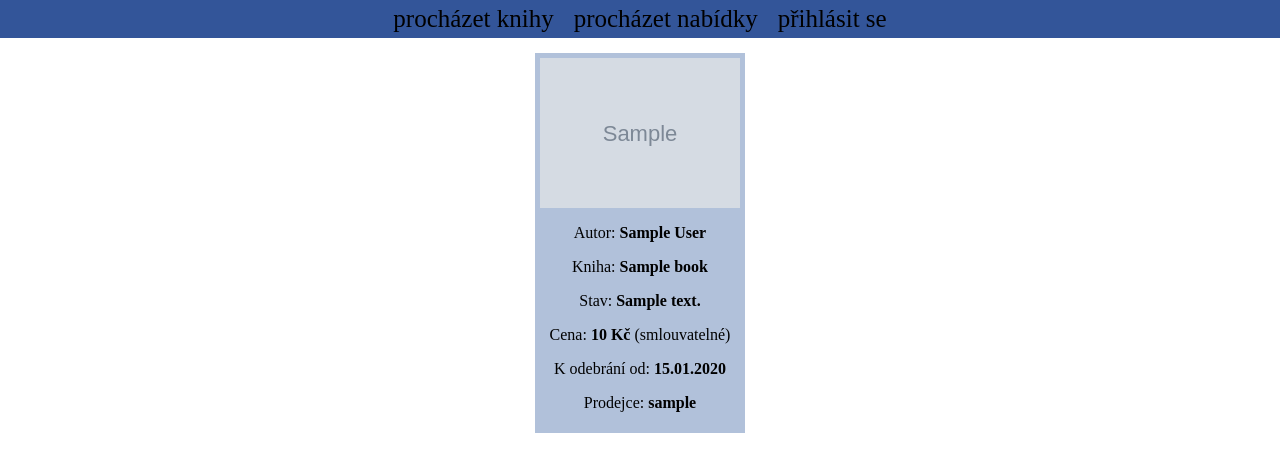
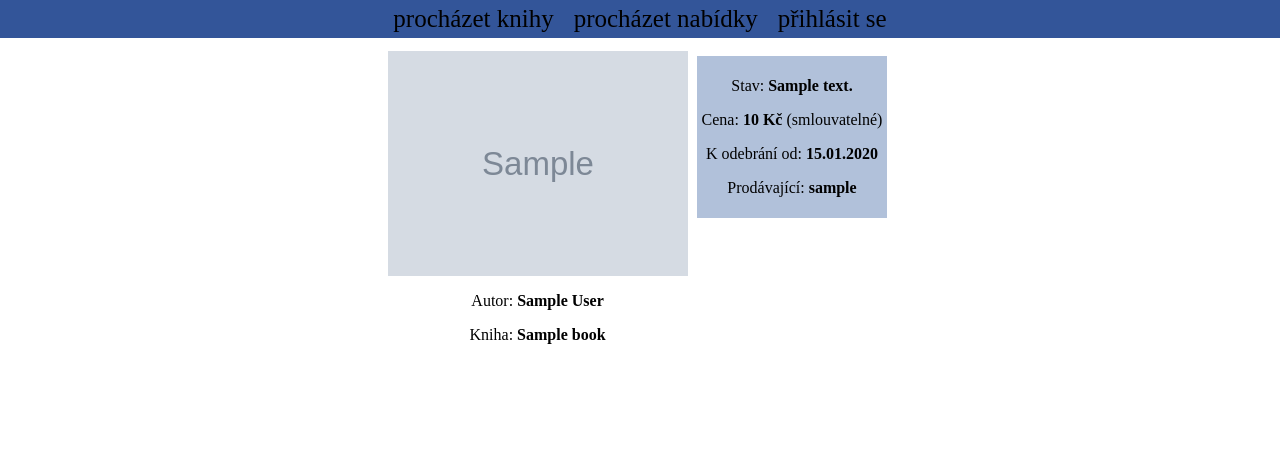
Before and after one commit to Brambor/BurzaGJK, a Django app: a page that uses templates/base.html in a window 1280 px wide. Shown: the top 472 px of the page. Run offline with Django 3.2, Linux system fonts and the light colour scheme; tables that the repository leaves empty hold one stand-in row (values such as "Sample post"); grey boxes marked "Sample" are stand-in pictures.

Commit message:
added grid_of_offers_for_one_book, fixes
-added grid_of_offers_for_one_book.html template
---book picture, author and book name are printed separately, not in
each offer (oposed to grid_of_offers.html)
-offers are verticly aligned to top (finaly!)
-fixed: own sells wont be excluded when coming from clusters

```diff
--- a/shop/views.py
+++ b/shop/views.py
@@ -14,13 +14,16 @@ def general_list(request, **kwargs):
 	try:
 		q = request.GET["book_id"]
 		offers = offers.filter(book=q)
+
+		template = loader.get_template('grid_of_offers_for_one_book.html')
 	except KeyError:
-		pass
+		template = loader.get_template('grid_of_offers.html')
 
 	try:
 		q = request.GET["type"]
 		if q == "buy":
 			offers = offers.exclude(vendor=user)
+			print("vendor excluded")
 		if q == "sell":
 			offers = offers.filter(active=True, vendor=user)
 		if q == "history":
@@ -32,8 +35,6 @@ def general_list(request, **kwargs):
 		"offers": offers,
 		"user": user,
 	}
-
-	template = loader.get_template('grid_of_offers.html')
 	return HttpResponse(template.render(context, request))
 
 def cluster_list(request):
--- a/static/css/styles.css
+++ b/static/css/styles.css
@@ -20,6 +20,7 @@ a {
 	transition-duration: 0.3s;
 	transition-timing-function: linear;
 }
+
 .top_bar_menu:hover {
 	background-color: #b1c1da;
 }
@@ -33,6 +34,7 @@ a {
 
 .offer {
 	display: inline-block;
+	vertical-align: top;
 	max-width: 300px;
 	padding: 5px;
 	margin: 5px;
--- a/templates/grid_of_clusters.html
+++ b/templates/grid_of_clusters.html
@@ -2,7 +2,7 @@
 
 	<div class="main_field">
 		{% for cluster in clusters %}
-			<a href="{% url 'general_filter'%}?book_id={{cluster.book_id}}"><div class="offer">
+			<a href="{% url 'general_filter'%}?book_id={{cluster.book_id}}&type=buy"><div class="offer">
 					<img src="{{cluster.image}}" style="max-width: 200px"></img>
 					<p>Autor: <b>{{cluster.book_author}}</b></p>
 					<p>Kniha: <b>{{cluster.book_name}}</b></p>
--- a/templates/grid_of_offers.html
+++ b/templates/grid_of_offers.html
@@ -16,7 +16,7 @@
 				{% if offer.will_be_active != None %}
 					<p>K odebrání od: <b>{{offer.will_be_active|date:"d.m.Y"}}</b></p>
 				{% endif %}
-				<p>Prodejce: <b>{{offer.vendor}}</b></p>
+				<p>Prodávající: <b>{{offer.vendor}}</b></p>
 			</div></a>
 		{% endfor %}
 	</div>
--- /dev/null
+++ b/templates/grid_of_offers_for_one_book.html
@@ -0,0 +1,29 @@
+{% include "base.html" %}
+
+	<table class="main_field">
+		<tr>
+			<td style="vertical-align: top;">
+				<img src="{{offers.first.book.image.url}}" style="max-width: 300px"></img>
+				<p>Autor: <b>{{offers.first.book.author}}</b></p>
+				<p>Kniha: <b>{{offers.first.book.name}}</b></p>
+			</td>
+			<td style="vertical-align: top;">
+				{% for offer in offers %}
+					<a href="{% url 'offer_detail' offer.id %}"><div class="offer">
+						<p>Stav: <b>{{offer.description}}</b></p>
+						<p>
+							Cena: <b>{{offer.price}} Kč</b>
+							{% if offer.negotiable %}
+								(smlouvatelné)
+							{% endif %}
+						</p>
+						{% if offer.will_be_active != None %}
+							<p>K odebrání od: <b>{{offer.will_be_active|date:"d.m.Y"}}</b></p>
+						{% endif %}
+						<p>Prodávající: <b>{{offer.vendor}}</b></p>
+					</div></a>
+				{% endfor %}
+			</td>
+		</tr>
+	</table>
+</body>
```
